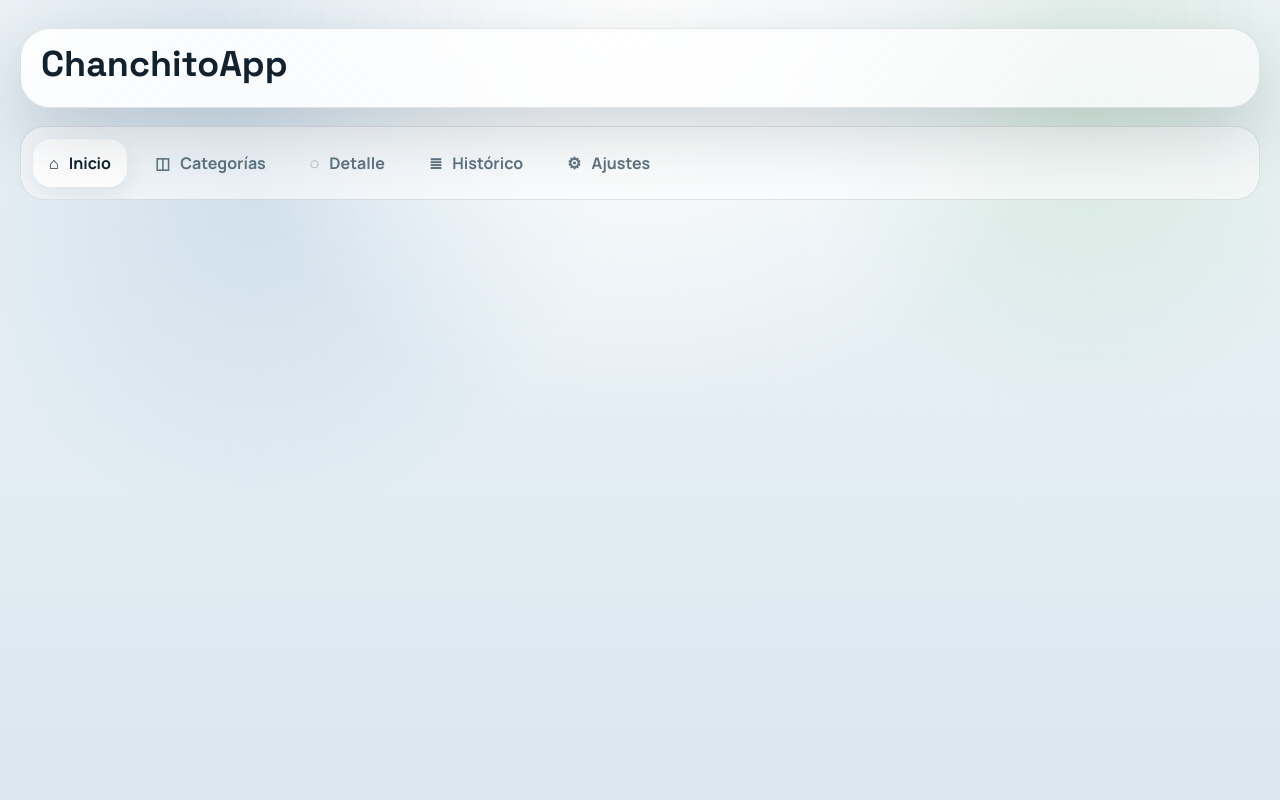
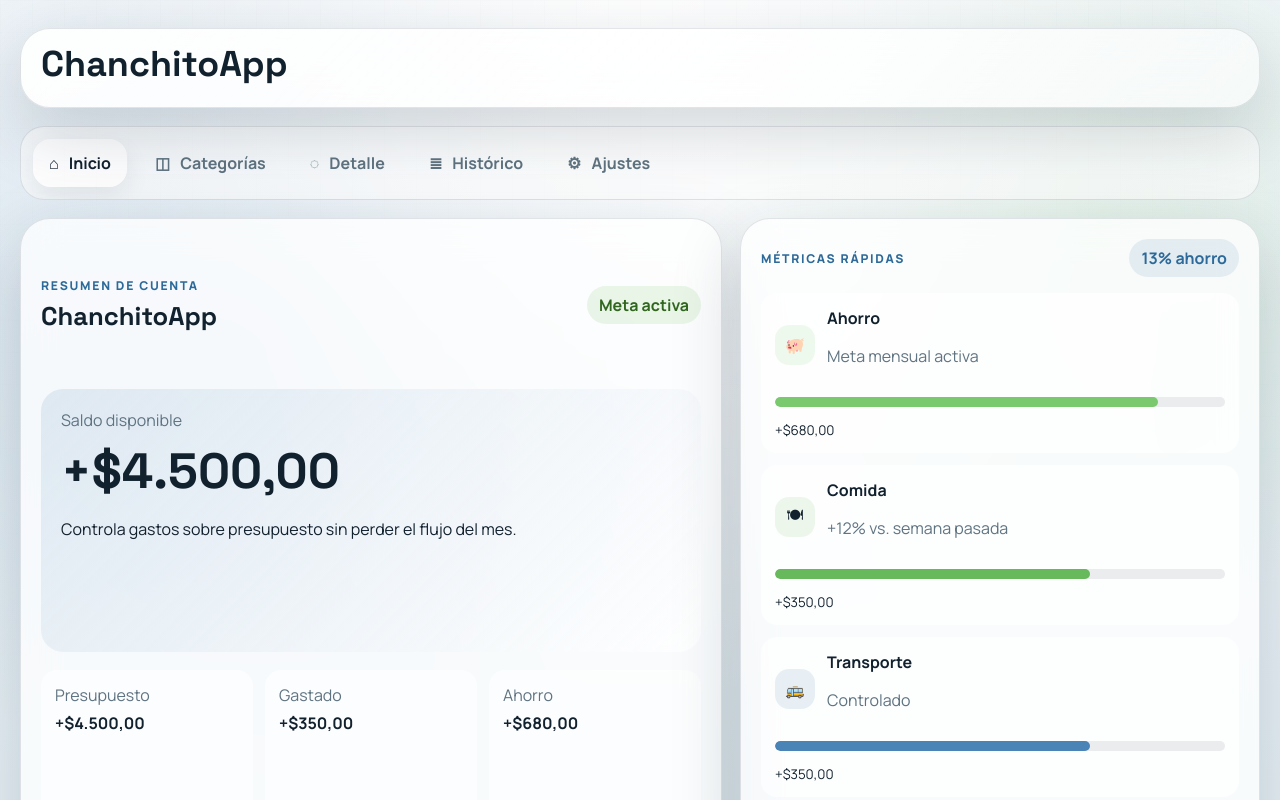
Before and after one commit to bastianpoloni/ProyectoAngular, an Angular app in the folder frontend/: page / in a window 1280 px wide. Shown: the top 800 px of the page. Built offline with nearby package versions, Linux system fonts and the light colour scheme.

Commit message:
Se fabrican las rutas

```diff
--- a/frontend/src/app/app.routes.ts
+++ b/frontend/src/app/app.routes.ts
@@ -1,3 +1,39 @@
 import { Routes } from '@angular/router';
 
-export const routes: Routes = [];
+import { CategoriesComponent } from './features/categorias/components/categorias/categorias.component';
+import { DashboardComponent } from './features/dashboard/components/dashboard/dashboard.component';
+import { DetailComponent } from './features/detalle/components/detalle/detalle.component';
+import { HistoryComponent } from './features/historial/components/historial/historial.component';
+import { SettingsComponent } from './features/ajustes/components/ajustes/ajustes.component';
+
+export const routes: Routes = [
+	{
+		path: '',
+		component: DashboardComponent,
+		title: 'ChanchitoApp | Resumen'
+	},
+	{
+		path: 'categorias',
+		component: CategoriesComponent,
+		title: 'ChanchitoApp | Categorías'
+	},
+	{
+		path: 'detalle',
+		component: DetailComponent,
+		title: 'ChanchitoApp | Detalle'
+	},
+	{
+		path: 'historial',
+		component: HistoryComponent,
+		title: 'ChanchitoApp | Histórico'
+	},
+	{
+		path: 'configuracion',
+		component: SettingsComponent,
+		title: 'ChanchitoApp | Configuración'
+	},
+	{
+		path: '**',
+		redirectTo: ''
+	}
+];
```
